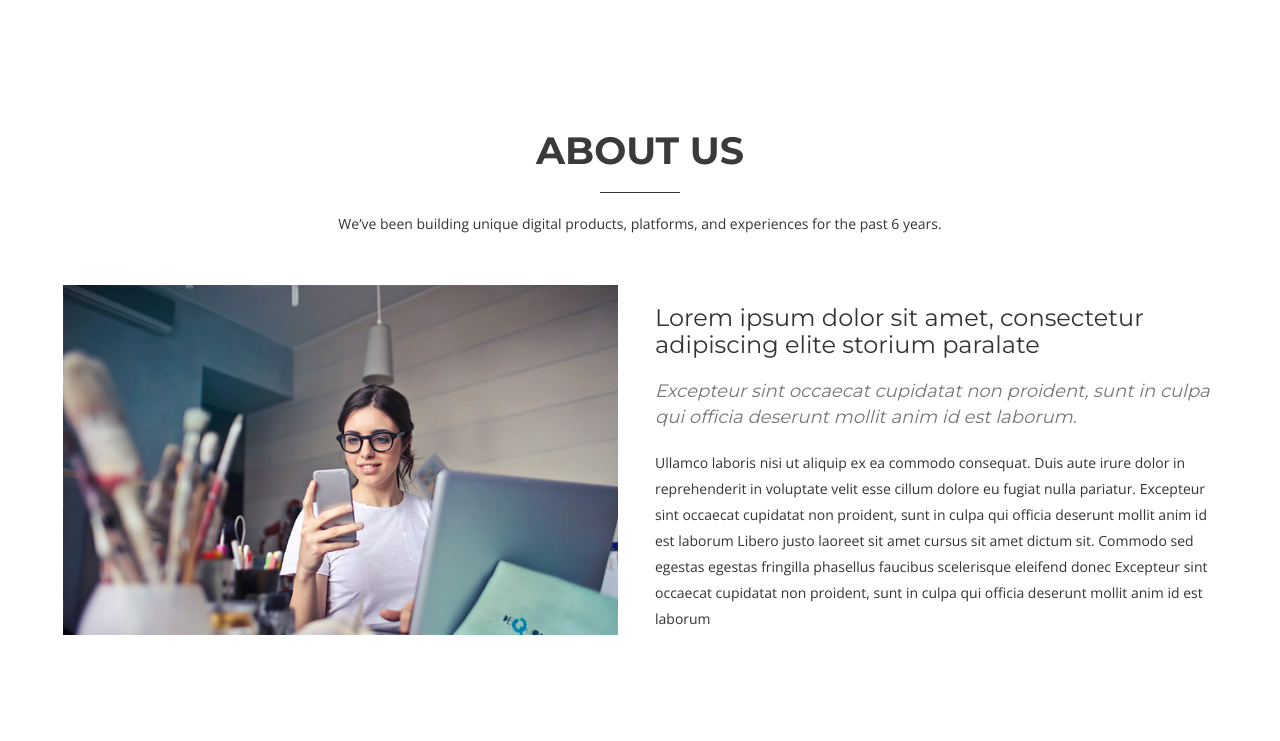
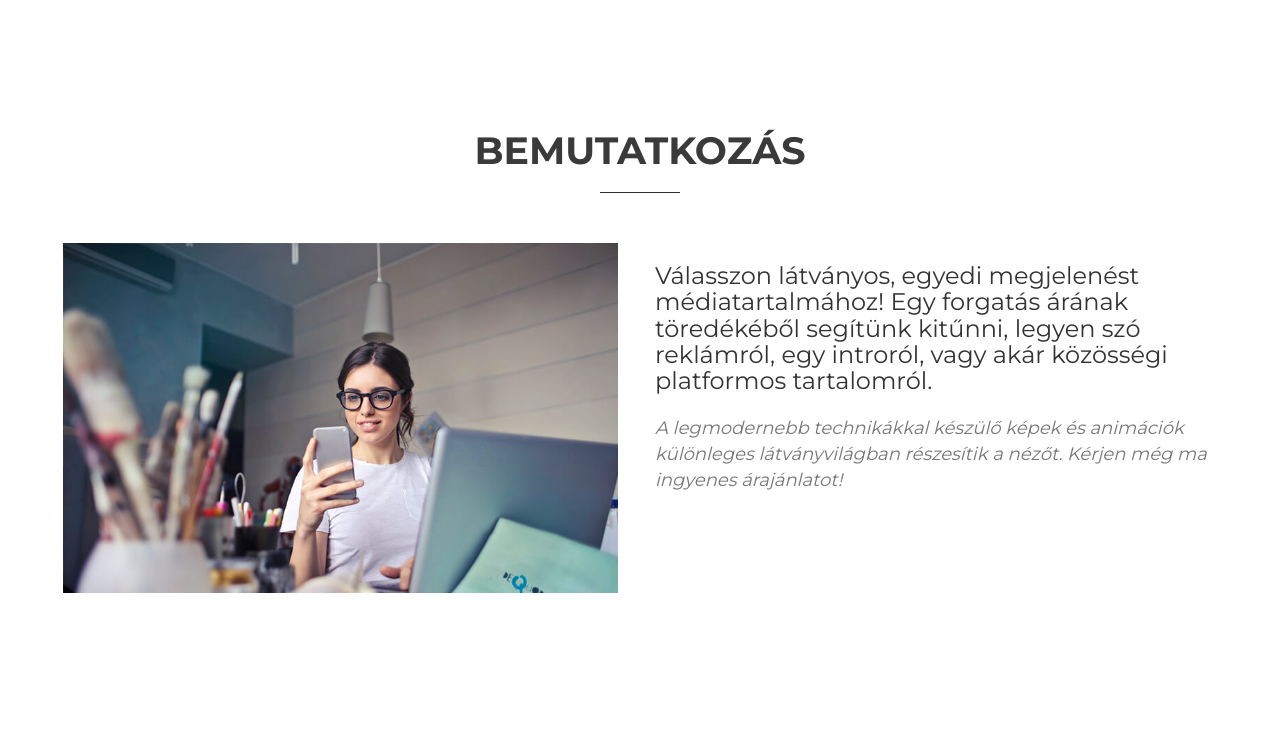
Before and after one commit to sarosbendeguz/l11studio, a plain HTML site: page index.html in a window 1280 px wide. Shown: the part 840-1581 px from the top of the page. Drawn offline with nearby package versions, Linux system fonts and the light colour scheme.

Commit message:
bemutatkozas

```diff
--- a/index.html
+++ b/index.html
@@ -118,9 +118,9 @@
       <div class="row">
         <div class="col-md-offset-2 col-md-8">
           <div class="section-heading">
-            <h2>About us</h2>
+            <h2>Bemutatkozás</h2>
             <div class="heading-line"></div>
-            <p>We’ve been building unique digital products, platforms, and experiences for the past 6 years.</p>
+            <p></p>
           </div>
         </div>
       </div>
@@ -130,16 +130,13 @@
         </div>
 
         <div class="col-md-6 content">
-          <h2>Lorem ipsum dolor sit amet, consectetur adipiscing elite storium paralate</h2>
-          <h3>Excepteur sint occaecat cupidatat non proident, sunt in culpa qui officia deserunt mollit anim id est
-            laborum.</h3>
+          <h2>Válasszon látványos, egyedi megjelenést médiatartalmához!
+		  Egy forgatás árának töredékéből segítünk kitűnni, legyen szó reklámról, egy introról,
+		  vagy akár közösségi platformos tartalomról.</h2>
+          <h3>A legmodernebb technikákkal készülő képek és animációk különleges látványvilágban részesítik a nézőt.
+		  Kérjen még ma ingyenes árajánlatot!</h3>
           <p>
-            Ullamco laboris nisi ut aliquip ex ea commodo consequat. Duis aute irure dolor in reprehenderit in
-            voluptate velit esse cillum dolore eu fugiat nulla pariatur. Excepteur sint occaecat cupidatat non
-            proident, sunt in culpa qui officia deserunt mollit anim id est laborum Libero justo laoreet sit amet
-            cursus sit amet dictum sit. Commodo sed egestas egestas fringilla phasellus faucibus scelerisque eleifend
-            donec Excepteur sint occaecat cupidatat non proident, sunt in culpa qui officia deserunt mollit anim id est
-            laborum
+
           </p>
         </div>
       </div>
```
